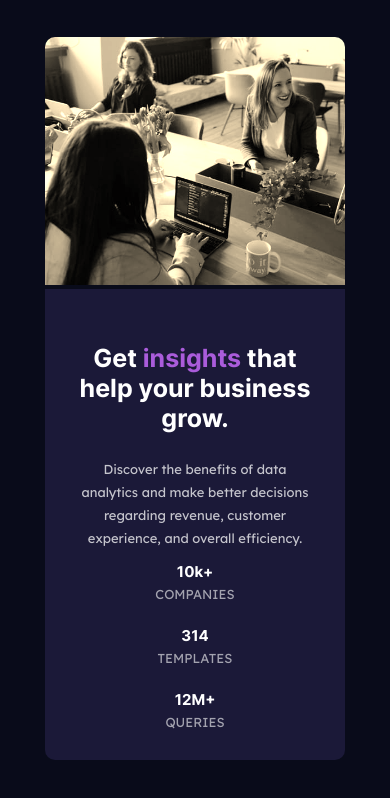
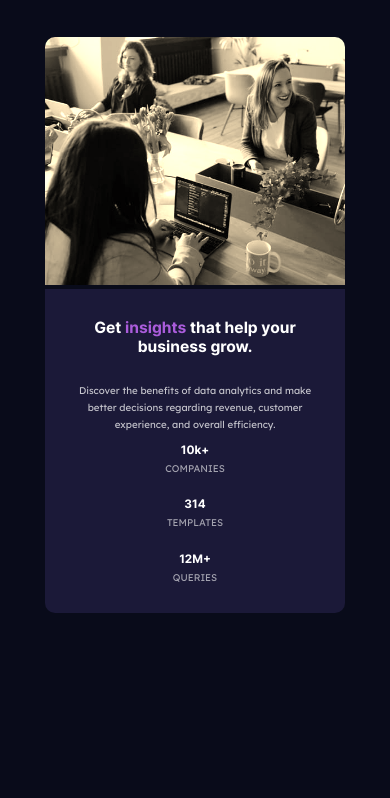
Before and after one commit to doudou80/FM_stats_card, a plain HTML site: page index.html in a window 390 px wide. Drawn offline with Linux system fonts and the light colour scheme.

Commit message:
[GLOBAL][responsive] - All text made in vw now

```diff
--- a/index.html
+++ b/index.html
@@ -21,7 +21,7 @@
     <div class="text-container">
       <div class="text-container-inner">
         <div class="text-title">
-          <p>Get <span style="color: hsl(277, 64%, 61%);">insights</span> that help your business grow.</p>
+          <span>Get <span style="color: hsl(277, 64%, 61%);">insights</span> that help your business grow.</p>
         </div>
         <div class="text-subtitle">
           <p>Discover the benefits of data analytics and make better decisions regarding revenue, customer experience, and overall efficiency.</p>
--- a/style.css
+++ b/style.css
@@ -31,26 +31,28 @@ body {
 .text-container-inner {
     margin: 10%;
     height: 100%;
+    display: flex;
+    flex-direction: column;
+    justify-content: space-between;
 }
 .text-title {
     color: hsl(0, 0%, 100%);
-    font-size: 20px;
+    font-size: 3vw;
     font-family: Inter;
     font-weight: 700;
 }
 .text-subtitle {
     color: hsla(0, 0%, 100%, 0.75);
     font-family: Lexend Deca;
-    font-size: 13px;
-    height: 50%;
+    font-size: 1.1vw;
 }
 .text-number {
     color: hsla(0, 0%, 100%, 0.6);
     font-family: Lexend Deca;
-    font-size: 12px;
     display: flex;
     flex-direction: row;
     justify-content: space-between;
+    font-size: 1.1vw;
 }
 .text-number > div {
     display: flex;
@@ -59,7 +61,7 @@ body {
 .text-number > div > span:first-child {
     color: hsl(0, 0%, 100%);
     font-family: Inter;
-    font-size: 15px;
+    font-size: 1.5vw;
     font-weight: 700;
     margin-bottom: 5%;
 }
@@ -71,7 +73,7 @@ body {
     height: 100%;
     filter: sepia(80%);
 }
-@media (max-width: 500px) {
+@media (max-width: 600px) {
     .container {
         flex-direction: column-reverse;
     }
@@ -82,14 +84,14 @@ body {
     }
     .text-title {
         color: hsl(0, 0%, 100%);
-        font-size: 25px;
+        font-size: 4vw;
     }
     .text-subtitle {
         line-height: 1.75;
-        font-size: 13px;
+        font-size: 2.5vw;
     }
     .text-number {
-        font-size: 13px;
+        font-size: 2.5vw;
         display: flex;
         flex-direction: column;
         justify-content: space-between;
@@ -101,7 +103,7 @@ body {
         margin-bottom: 0;
     }
     .text-number > div > span:first-child {
-        font-size: 15px;
+        font-size: 3vw;
         margin-bottom: 2%;
     }
     .image-container {
```
